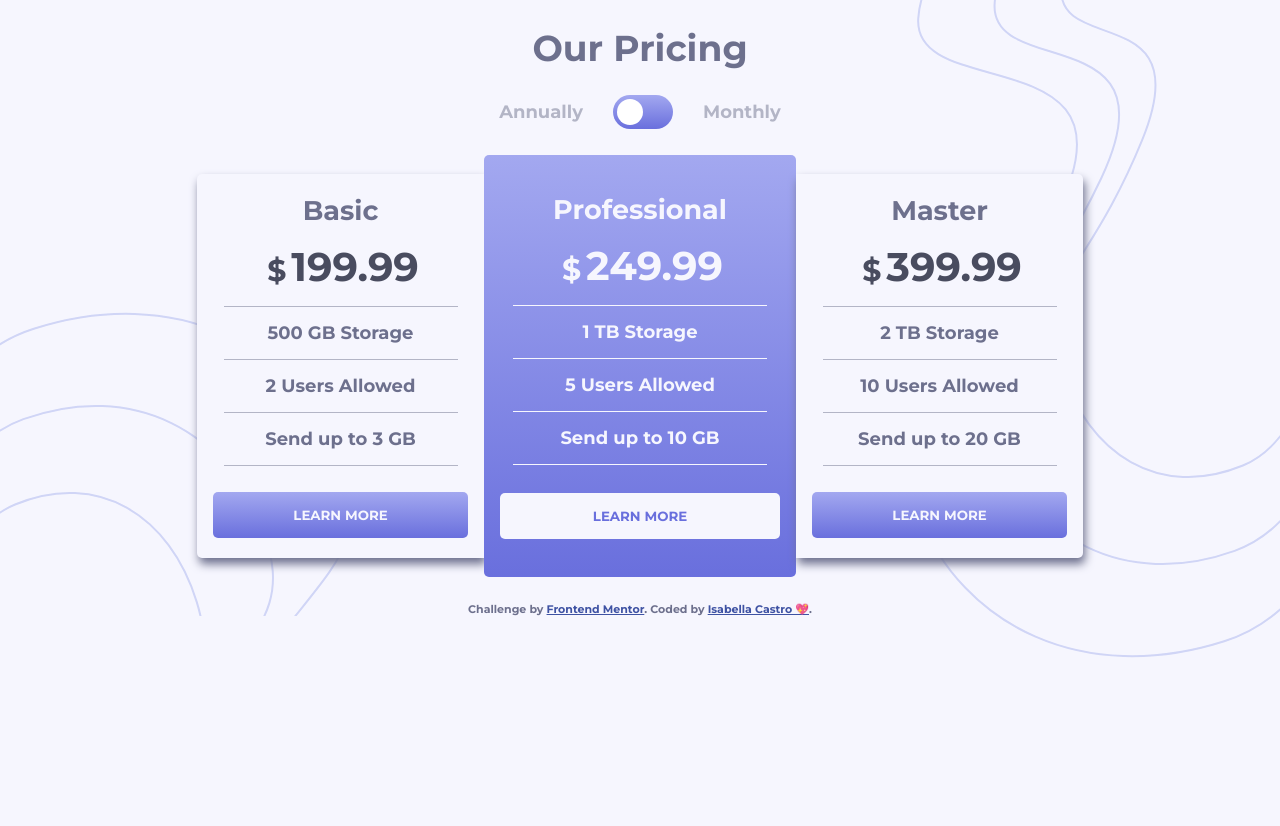
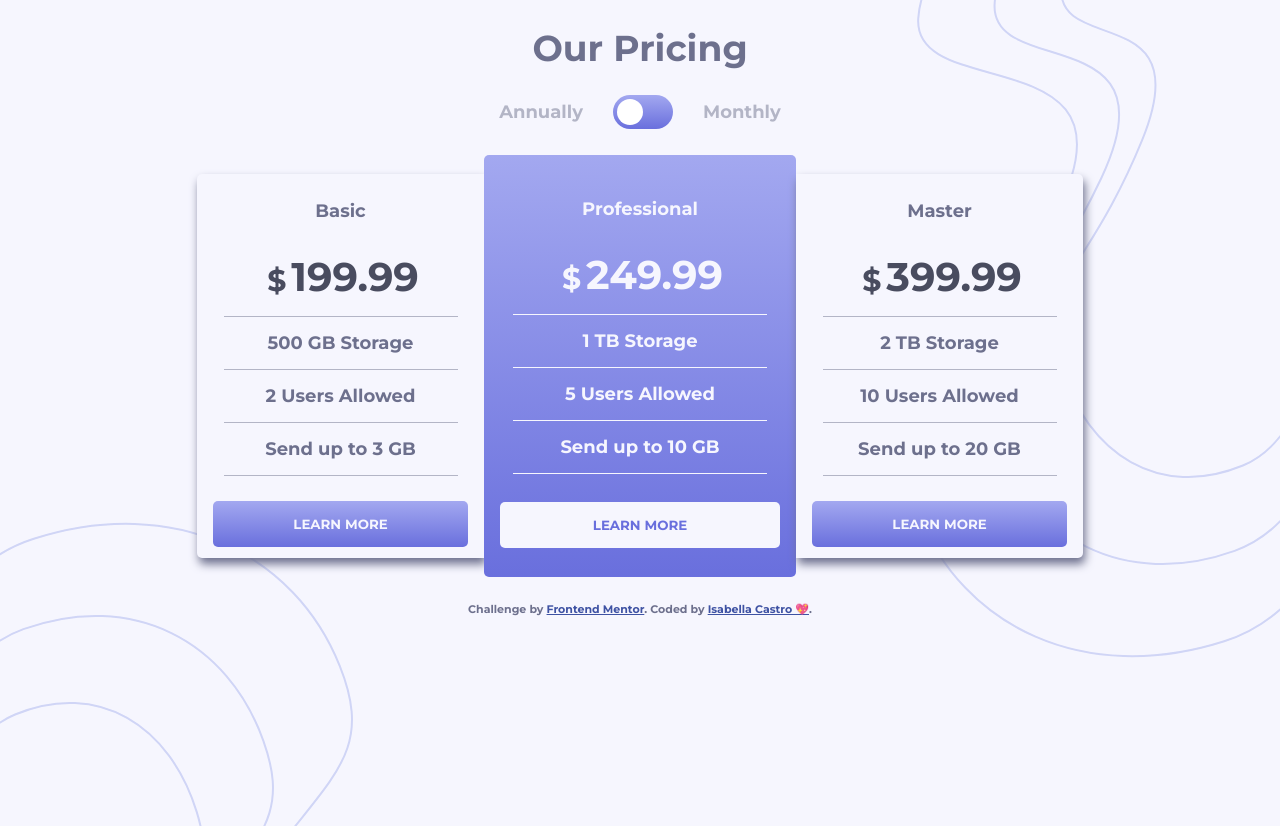
Before and after one commit to zabella-12/pricing-component-with-toggle, a plain HTML site: page index.html in a window 1280 px wide. Before the commit the page ends 800 px from the top, so only its background shows below. Drawn offline with Linux system fonts and the light colour scheme.

Commit message:
ajuste altura do body

```diff
--- a/style.css
+++ b/style.css
@@ -12,6 +12,7 @@
 }
 
 body {
+    min-height: 100vh;
     font-family: 'Montserrat', sans-serif;
     background-color: var(--veryLightGrayishBlue);
     text-align:  center;
@@ -44,6 +45,11 @@ main p {
 
 main h1 {
     font-size: 40px;
+    padding: 15px;
+}
+
+main h2 {
+    font-size: 18px;
     padding: 15px;
 }
 
@@ -123,9 +129,9 @@ button:hover{
 .professional {
     justify-content: center;
     height: 390px;
+    width: 280px;
     display: flex;
     flex-direction: column;
-    width: 280px;
     background: var(--degrade);
     color: var(--veryLightGrayishBlue);
     border-radius: 5px;
```
